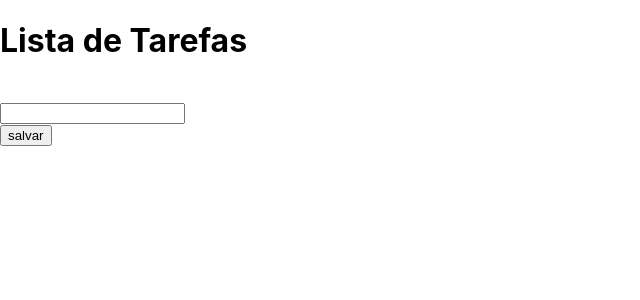
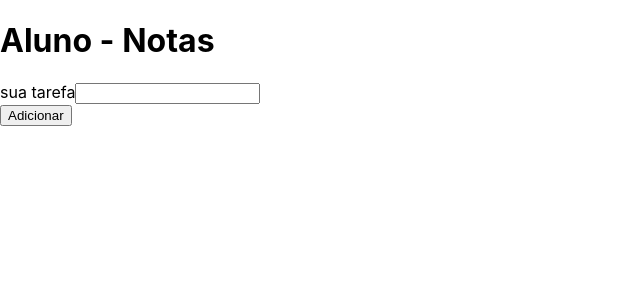
Before and after one commit to WilliamSchreiner/Prova_web, a React (Create React App) app in the folder tarefa-lista/: page / in a window 1280 px wide. Shown: the top 300 px of the page, without its empty margins (0-640 px from the left). Built offline with nearby package versions, Linux system fonts and the light colour scheme.

Commit message:
vou aprimorar esse como base

```diff
--- a/tarefa-lista/src/App.js
+++ b/tarefa-lista/src/App.js
@@ -3,44 +3,37 @@ import './App.css';
 
 
 function App() {
-
   const [tarefa, setTarefa] = useState();
   const [tarefas, setTarefas] = useState([]);
-const [id, setId] = useState();
-const [index, setIndex] = useState();
-const [texto, setTexto] = useState();
 
-function salvar(){
 
-  if (id) {
-    index = tarefas.findIndex(i => i.id == id);
-    tarefas[index].texto = texto;
-}
-else{
-    tarefa = {
-        id: Math.random().toString(36).substring(2),
-        texto: texto,
-    };
+  function adicionar() {
+    console.log('adicionar ')
+    tarefas.push(tarefa);
+    setTarefas([...tarefas]);
 
-  tarefas.push(tarefa);
-  setTarefas([...tarefas])
-  window.localStorage.setItem('tarefas', JSON.stringify(tarefas));
-
-}
-
-tarefa = document.querySelector("#input-tarefa").value = null;
+    console.log('tarefas ', tarefas)
   }
 
   return (
     <div className="container">
-    <h1>Lista de Tarefas</h1> <br/>
+      <h1>Aluno - Notas</h1>
       <form>
         <div className="mb-3">
-        <input type="text" id='input-tarefa' className="form-control" onChange={(event) => setTarefa(event.target.value)} />
+          <label className="form-label">sua tarefa</label>
+          <input type="text" className="form-control" onChange={(event) => setTarefas(event.target.value)} />
         </div>
 
-      <button type="button" onClick={salvar}>salvar</button>
+        <button type="button" onClick={adicionar}>Adicionar</button>
       </form>
+
+      <ul>
+        {
+          tarefas.map((n, index) => {
+            return <li key={index}>{n}</li>
+          })
+        }
+      </ul>
     </div>
   )
 }
```
Lines whose indentation alone changed are shown as unchanged.
